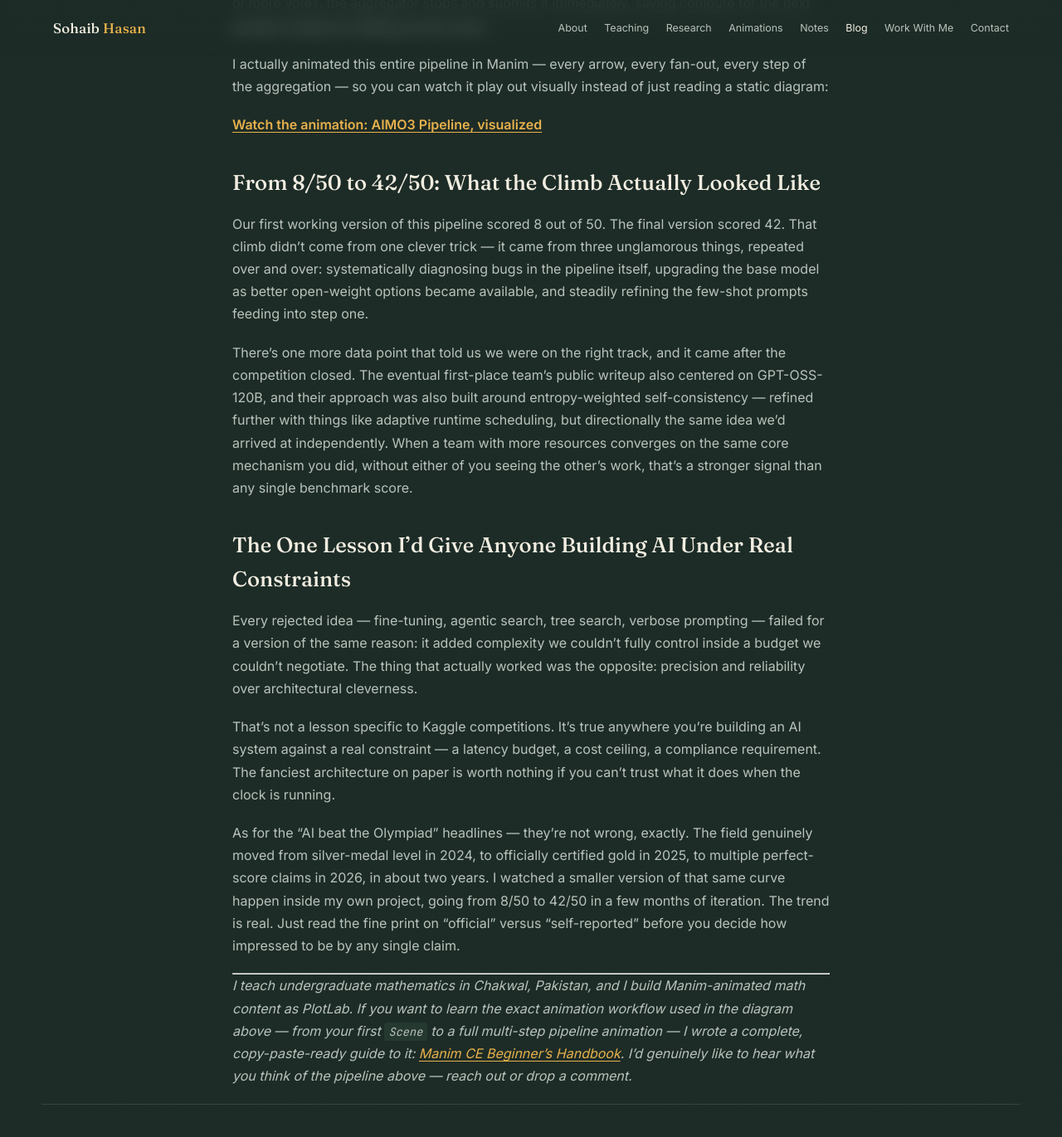
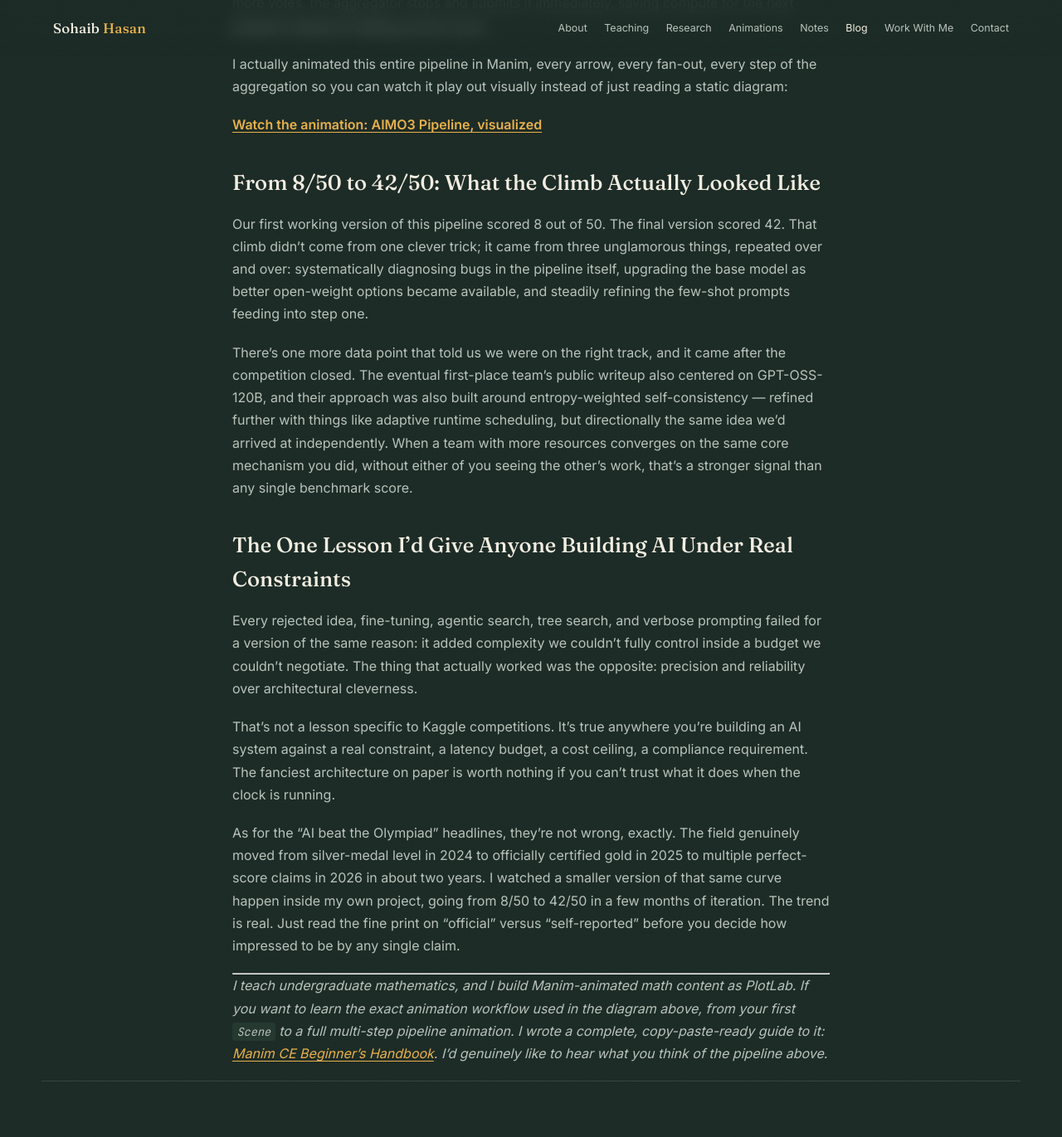
Before and after one commit to Sohaib-Hasan/Sohaib-Hasan.github.io, a Jekyll site: the page built from _posts/2026-08-07-inside-aimo3-parallel-self-consistency-pipeline.md, in a window 1280 px wide and 1400 px high, scrolled down 4657 px. Shown: the top 1371 px of the window at 83% size. Built offline with Jekyll 4.4.1, drawn with Linux system fonts in a browser that asks for light colours; nearby versions of some CDN libraries; some of the changed text lies outside the part shown.

Commit message:
Revise AI competition claims and pipeline details
Clarified statements regarding AI performance in competitions and refined explanations of the pipeline's development process.

```diff
--- a/_posts/2026-08-07-inside-aimo3-parallel-self-consistency-pipeline.md
+++ b/_posts/2026-08-07-inside-aimo3-parallel-self-consistency-pipeline.md
@@ -19,7 +19,7 @@
 
 Competitors were also given access to H100 GPUs, roughly double the compute of AIMO2, which meant we could run larger open-weight models than previous years: models like GPT-OSS-120B and Qwen3-Next became viable for the first time.
 
-So when you read that an AI "scored a perfect IMO," understand what's actually being claimed. In 2026, most of those results — including the ones from Huawei and Xiaohongshu — were the companies' own self-reported submissions, run after the human competition window closed, evaluated against the same problems and time limit but not scored live by IMO coordinators. Only a small number of 2025 and 2026 results have been independently, officially graded. That's not a reason to dismiss the progress — it's real, and it's fast — but it's worth knowing the difference between "officially certified" and "self-administered" when you see the next big claim.
+So when you read that an AI "scored a perfect IMO," understand what's actually being claimed. In 2026, most of those results, including the ones from Huawei and Xiaohongshu, were the companies' own self-reported submissions, run after the human competition window closed, evaluated against the same problems and time limit but not scored live by IMO coordinators. Only a small number of 2025 and 2026 results have been independently, officially graded. That's not a reason to dismiss the progress; it's real, and it's fast, but it's worth knowing the difference between "officially certified" and "self-administered" when you see the next big claim.
 
 ## Two Rules That Shaped Every Decision We Made
 
@@ -33,7 +33,7 @@
 
 ## Four Ideas We Killed Before Writing a Line of the Final System
 
-Here's what we considered and rejected — and why each one matters as a lesson, not just a footnote:
+Here's what we considered and rejected and why each one matters as a lesson, not just a footnote:
 
 - **Supervised fine-tuning.** The obvious first instinct. Rejected immediately: it needs massive GPU clusters and months of runway, not a fixed five-hour, competition-scale budget.
 - **Fully agentic search**, a system that breaks a problem into steps, calls tools, verifies intermediate results, and loops back on itself. Conceptually, this is the closest thing to how a human mathematician actually thinks. We rejected it anyway, because Kaggle's environment has no outbound internet access, and an open-ended agentic loop risked silently burning our entire compute budget before ever producing a final answer.
@@ -56,26 +56,26 @@
 
 $$\text{score} = \frac{1}{H} + 8.0 \cdot V$$
 
-Here, *H* is the mean generation entropy of that attempt — how "confident" the model was, token by token, while producing it — and *V* is a verifier score. Because the formula uses 1/H, a low-entropy, confident attempt scores higher than a scattered, uncertain one, even if it wasn't the majority answer. There's also an early-stopping rule: if any single answer already has four or more votes, the aggregator stops and submits it immediately, saving compute for the next problem instead of waiting out the clock.
+Here, *H* is the mean generation entropy of that attempt, how "confident" the model was, token by token, while producing it, and *V* is a verifier score. Because the formula uses 1/H, a low-entropy, confident attempt scores higher than a scattered, uncertain one, even if it wasn't the majority answer. There's also an early-stopping rule: if any single answer already has four or more votes, the aggregator stops and submits it immediately, saving compute for the next problem instead of waiting out the clock.
 
-I actually animated this entire pipeline in Manim — every arrow, every fan-out, every step of the aggregation — so you can watch it play out visually instead of just reading a static diagram:
+I actually animated this entire pipeline in Manim, every arrow, every fan-out, every step of the aggregation so you can watch it play out visually instead of just reading a static diagram:
 
 **[Watch the animation: AIMO3 Pipeline, visualized](https://youtu.be/qOPH9anSiw4)**
 
 ## From 8/50 to 42/50: What the Climb Actually Looked Like
 
-Our first working version of this pipeline scored 8 out of 50. The final version scored 42. That climb didn't come from one clever trick — it came from three unglamorous things, repeated over and over: systematically diagnosing bugs in the pipeline itself, upgrading the base model as better open-weight options became available, and steadily refining the few-shot prompts feeding into step one.
+Our first working version of this pipeline scored 8 out of 50. The final version scored 42. That climb didn't come from one clever trick; it came from three unglamorous things, repeated over and over: systematically diagnosing bugs in the pipeline itself, upgrading the base model as better open-weight options became available, and steadily refining the few-shot prompts feeding into step one.
 
 There's one more data point that told us we were on the right track, and it came after the competition closed. The eventual first-place team's public writeup also centered on GPT-OSS-120B, and their approach was also built around entropy-weighted self-consistency — refined further with things like adaptive runtime scheduling, but directionally the same idea we'd arrived at independently. When a team with more resources converges on the same core mechanism you did, without either of you seeing the other's work, that's a stronger signal than any single benchmark score.
 
 ## The One Lesson I'd Give Anyone Building AI Under Real Constraints
 
-Every rejected idea — fine-tuning, agentic search, tree search, verbose prompting — failed for a version of the same reason: it added complexity we couldn't fully control inside a budget we couldn't negotiate. The thing that actually worked was the opposite: precision and reliability over architectural cleverness.
+Every rejected idea, fine-tuning, agentic search, tree search, and verbose prompting failed for a version of the same reason: it added complexity we couldn't fully control inside a budget we couldn't negotiate. The thing that actually worked was the opposite: precision and reliability over architectural cleverness.
 
-That's not a lesson specific to Kaggle competitions. It's true anywhere you're building an AI system against a real constraint — a latency budget, a cost ceiling, a compliance requirement. The fanciest architecture on paper is worth nothing if you can't trust what it does when the clock is running.
+That's not a lesson specific to Kaggle competitions. It's true anywhere you're building an AI system against a real constraint, a latency budget, a cost ceiling, a compliance requirement. The fanciest architecture on paper is worth nothing if you can't trust what it does when the clock is running.
 
-As for the "AI beat the Olympiad" headlines — they're not wrong, exactly. The field genuinely moved from silver-medal level in 2024, to officially certified gold in 2025, to multiple perfect-score claims in 2026, in about two years. I watched a smaller version of that same curve happen inside my own project, going from 8/50 to 42/50 in a few months of iteration. The trend is real. Just read the fine print on "official" versus "self-reported" before you decide how impressed to be by any single claim.
+As for the "AI beat the Olympiad" headlines, they're not wrong, exactly. The field genuinely moved from silver-medal level in 2024 to officially certified gold in 2025 to multiple perfect-score claims in 2026 in about two years. I watched a smaller version of that same curve happen inside my own project, going from 8/50 to 42/50 in a few months of iteration. The trend is real. Just read the fine print on "official" versus "self-reported" before you decide how impressed to be by any single claim.
 
 ---
 
-*I teach undergraduate mathematics in Chakwal, Pakistan, and I build Manim-animated math content as PlotLab. If you want to learn the exact animation workflow used in the diagram above — from your first `Scene` to a full multi-step pipeline animation — I wrote a complete, copy-paste-ready guide to it: [Manim CE Beginner's Handbook](https://plotlab1.gumroad.com/l/manim_guide_handbook). I'd genuinely like to hear what you think of the pipeline above — reach out or drop a comment.*
+*I teach undergraduate mathematics, and I build Manim-animated math content as PlotLab. If you want to learn the exact animation workflow used in the diagram above, from your first `Scene` to a full multi-step pipeline animation. I wrote a complete, copy-paste-ready guide to it: [Manim CE Beginner's Handbook](https://plotlab1.gumroad.com/l/manim_guide_handbook). I'd genuinely like to hear what you think of the pipeline above.*
```
